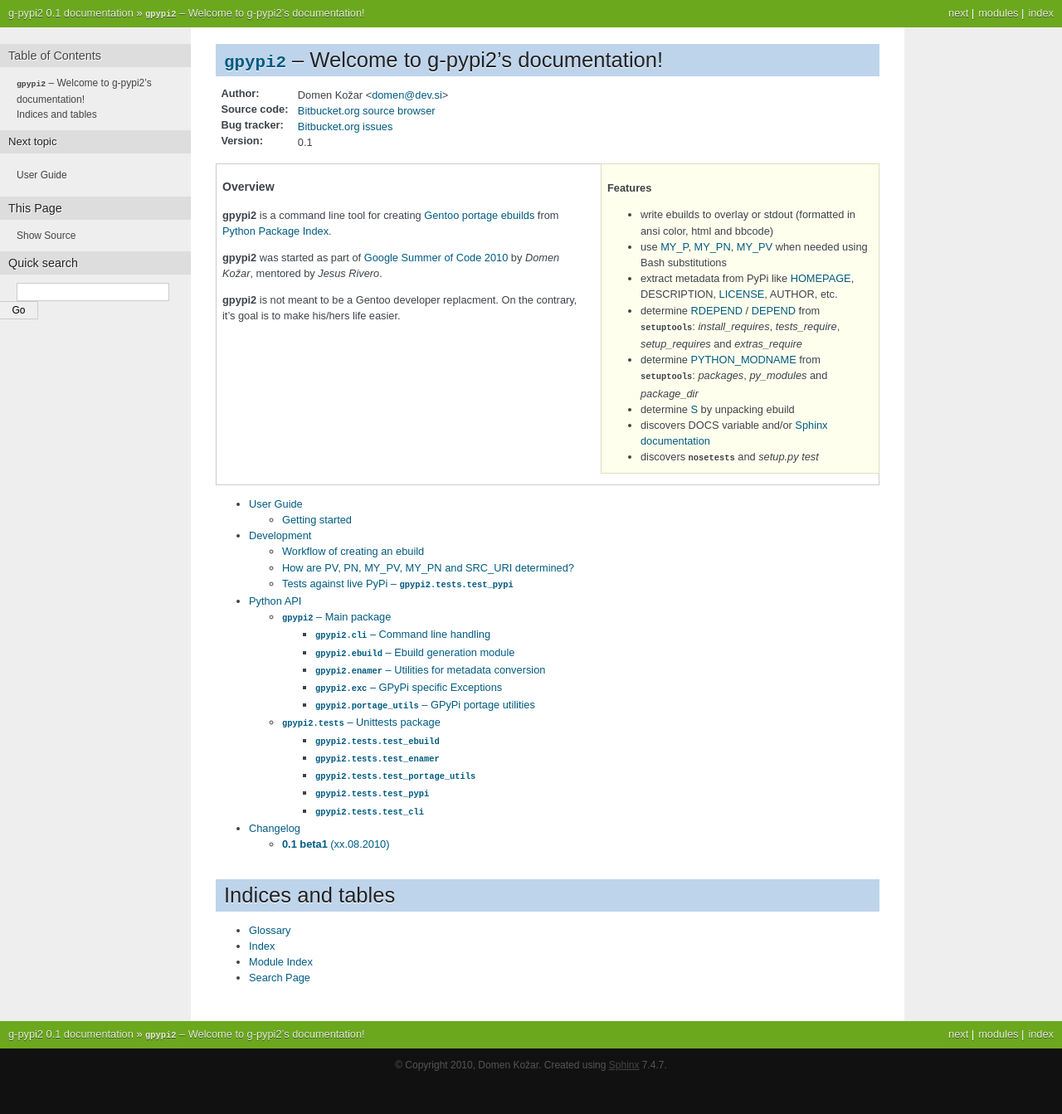
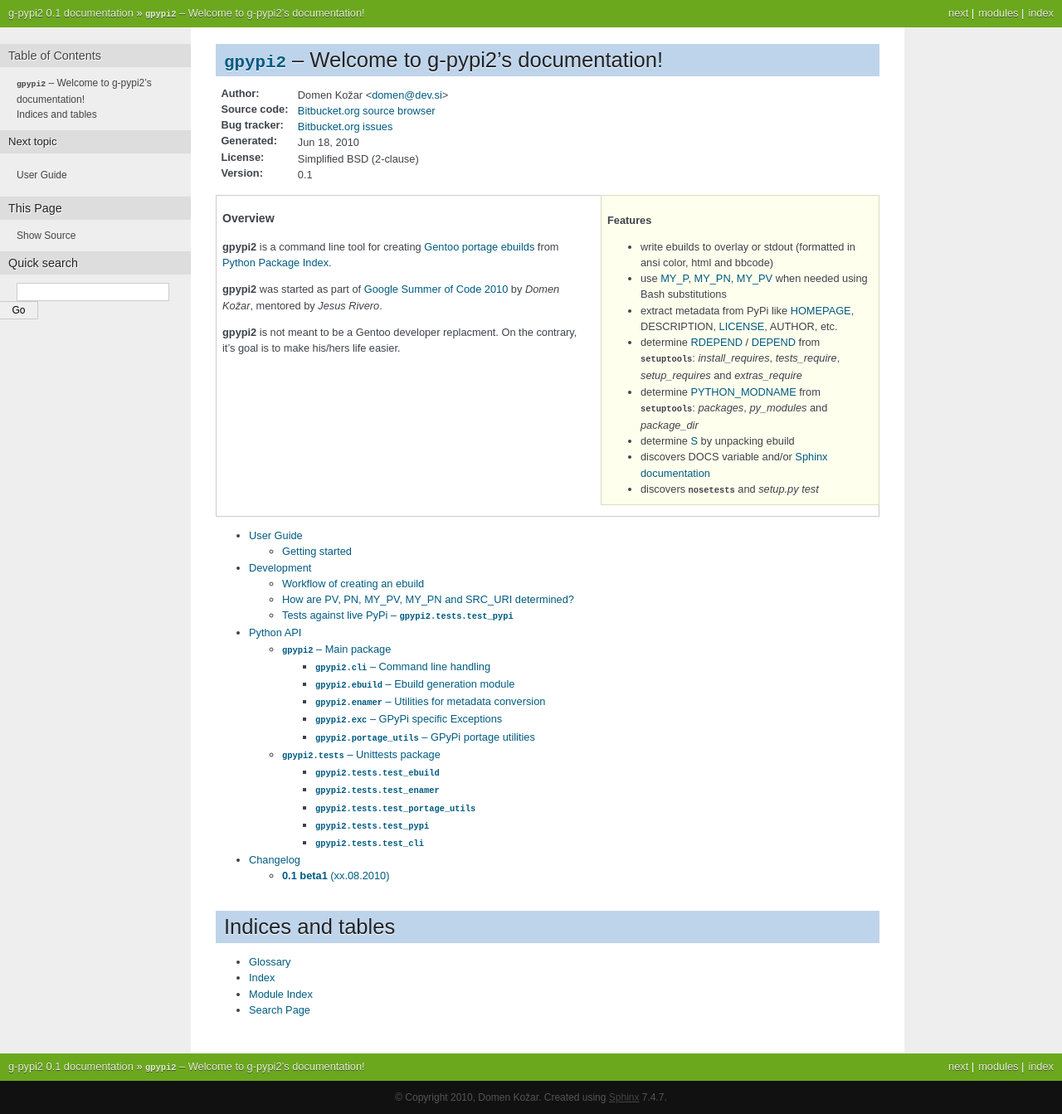
Before and after one commit to domenkozar/g-pypi, a Sphinx documentation site: the page built from docs/source/index.rst, in a window 1280 px wide. Shown: the whole page at 83% size. Built offline with Sphinx 7.4.7, drawn with Linux system fonts in a browser that asks for light colours; before the commit the page ends 1304 px from its top, so only the background shows below that.

Commit message:
adding BSD 2 clause license

```diff
--- a/docs/source/index.rst
+++ b/docs/source/index.rst
@@ -14,6 +14,8 @@
 :Author: Domen Kožar <domen@dev.si>
 :Source code: `Bitbucket.org source browser <http://bitbucket.org/iElectric/g-pypi2/src>`_
 :Bug tracker: `Bitbucket.org issues <http://bitbucket.org/iElectric/g-pypi2/issues?status=new&status=open>`_
+:Generated: |today|
+:License: Simplified BSD (2-clause)
 :Version: |release|
 
 
```
Also changed, not shown: 1 other file.
